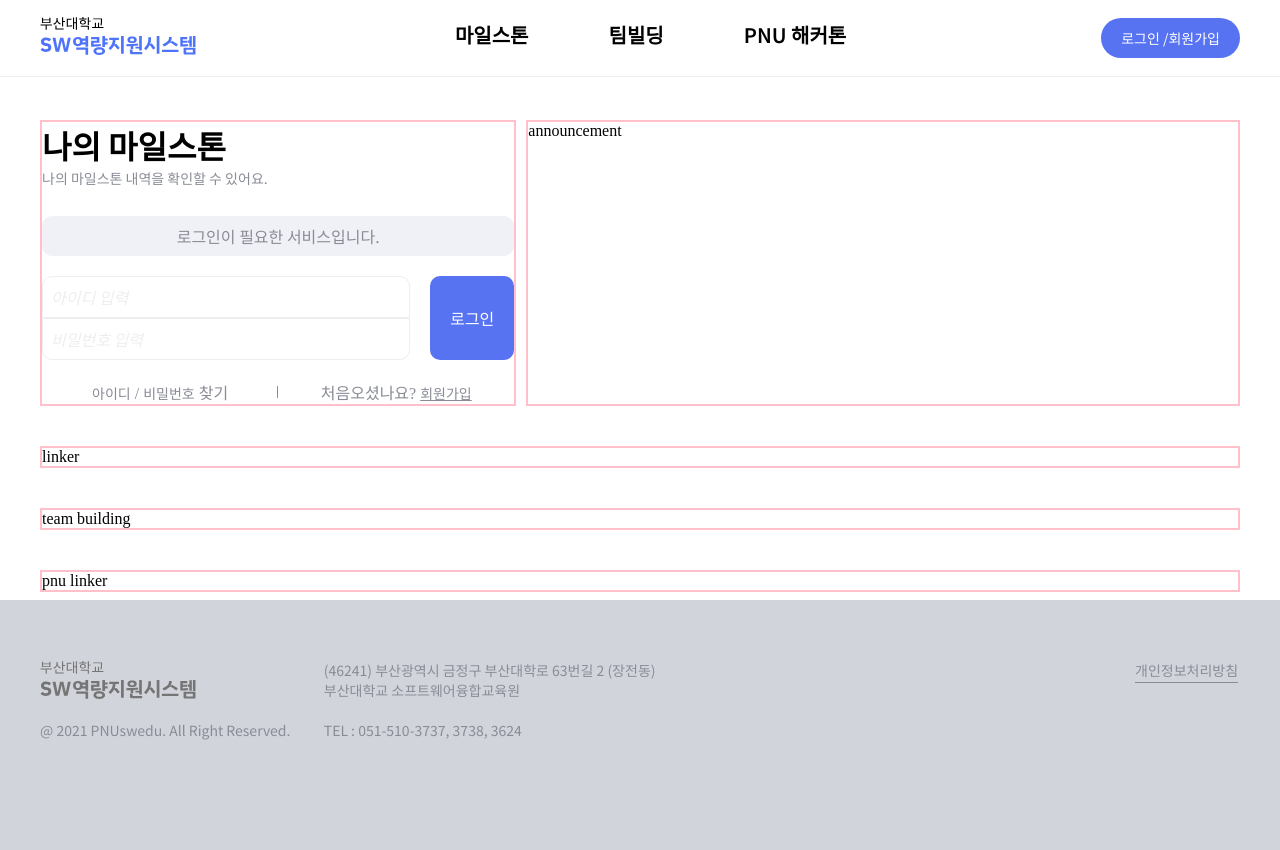
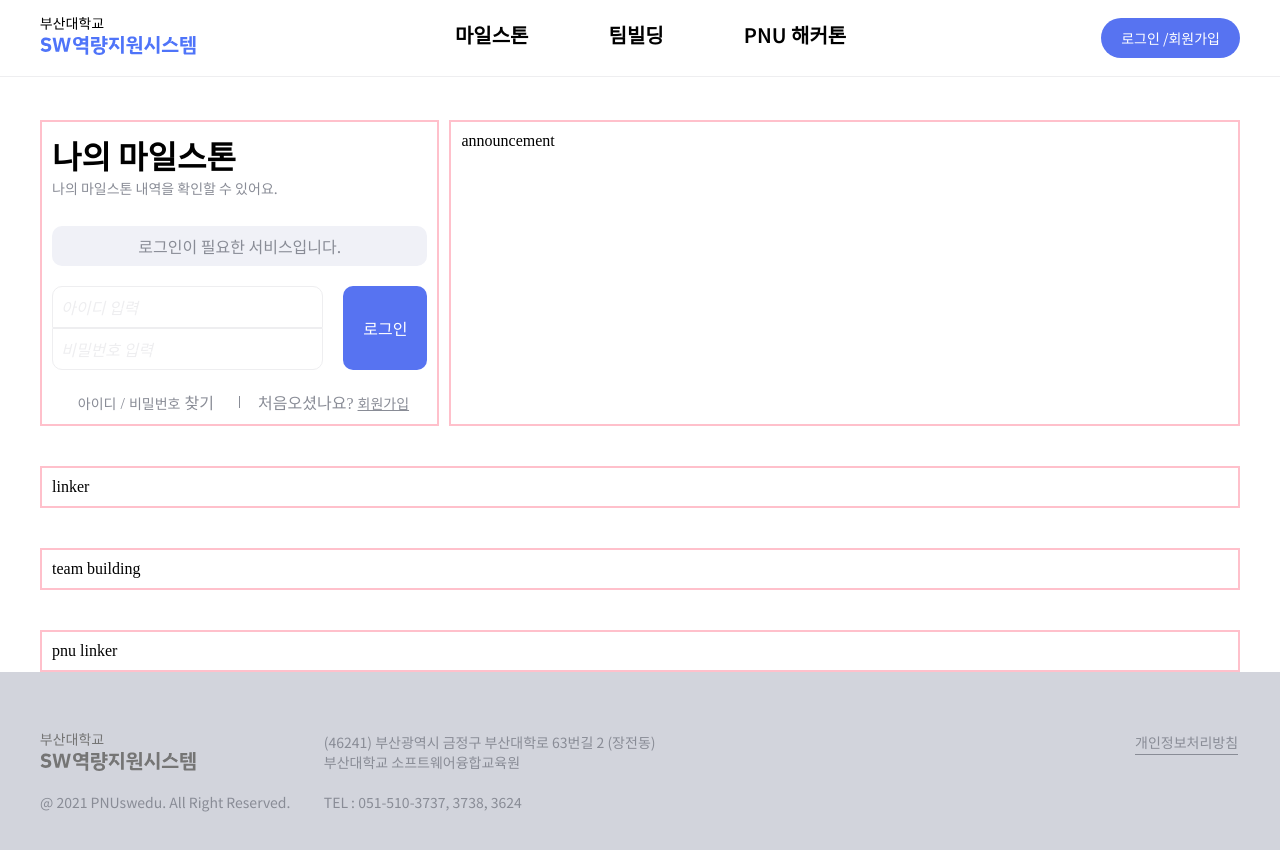
Before and after one commit to SW-CSS/sw-css, a Next.js app in the folder frontend/: page / in a window 1280 px wide. Shown: the top 850 px of the page. Before the commit the page ends 800 px from the top, so only its background shows below. Built offline with nearby package versions, Linux system fonts and the light colour scheme.

Commit message:
design: position관련 z-index 추가
#32

```diff
--- a/frontend/src/app/components/SignIn/styled.ts
+++ b/frontend/src/app/components/SignIn/styled.ts
@@ -34,6 +34,7 @@ export const SuggestionComment = styled.div`
 
 export const Divisor = styled.div`
   position: relative;
+  z-index: 0;
 
   &::after {
   content: '';
--- a/frontend/src/app/styled.ts
+++ b/frontend/src/app/styled.ts
@@ -12,20 +12,21 @@ export const MainPageWrapper = styled.div`
 export const ContentWrapper = styled.div`
   width: 100%;
   margin-top: 40px;
+  padding: 10px;
 `;
 
 export const FlexWrapper = styled.div`
   display: flex;
   gap: 10px;
-  @media screen and (max-width: ${RESPONSIVE_WIDTH.desktop}) {
+  @media screen and (max-width: ${RESPONSIVE_WIDTH.tablet}) {
     flex-direction: column;
     gap: 0;
   }
 `;
 
 export const MilestoneWrapper = styled(ContentWrapper)`
-  width: 800px;
-  @media screen and (max-width: ${RESPONSIVE_WIDTH.desktop}) {
+  width: 600px;
+  @media screen and (max-width: ${RESPONSIVE_WIDTH.tablet}) {
     width: 100%;
   }
 `;
--- a/frontend/src/components/Header/styled.ts
+++ b/frontend/src/components/Header/styled.ts
@@ -9,6 +9,7 @@ export const HeaderWrapper = styled.div`
   background-color: white;
   width: 100vw;
   border-bottom: 1px solid ${COLOR.border};
+  z-index: 99;
 `;
 
 export const HeaderDesktopLayout = styled.div`
```
